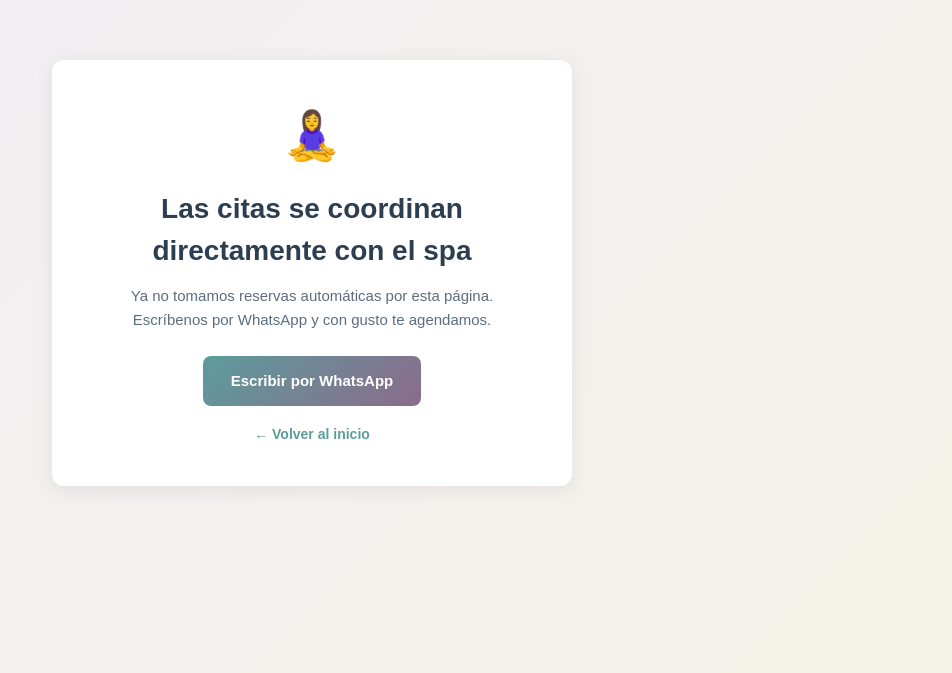
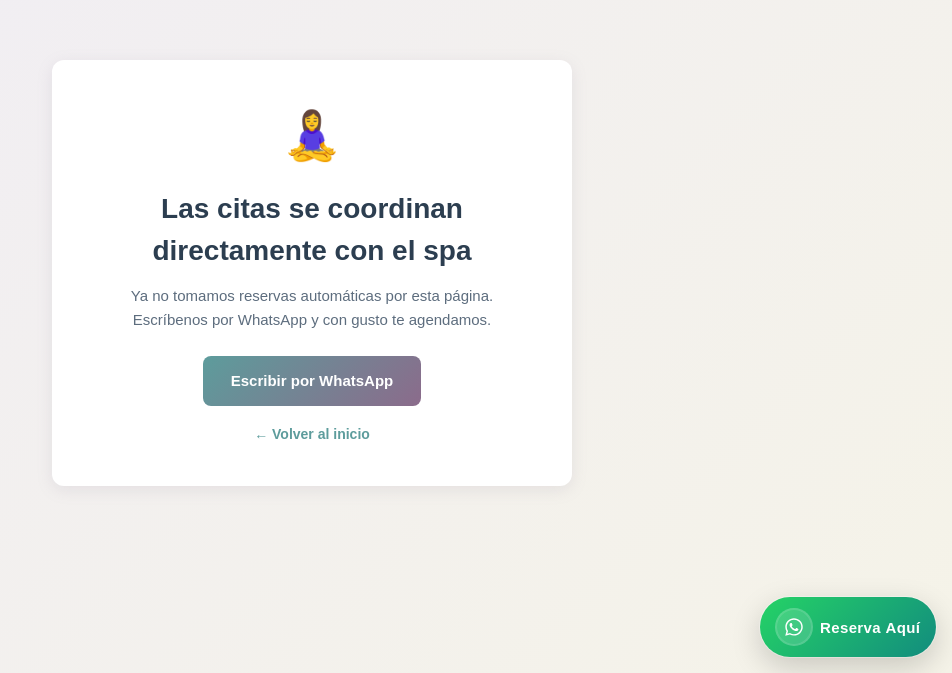
Before and after one commit to JefreyDiaz/santa-armonia, a Next.js app: page /reservar in a window 1280 px wide. Shown: the part 127-800 px from the top of the page, without its empty margins (328-1280 px from the left). Built offline with nearby package versions, Linux system fonts and the light colour scheme.

Commit message:
Implementacion de boton flotante WP en la pagina

```diff
--- a/package.json
+++ b/package.json
@@ -18,6 +18,7 @@
     "pg": "^8.13.1",
     "react": "19.1.0",
     "react-dom": "19.1.0",
+    "react-icons": "^5.6.0",
     "resend": "^6.7.0",
     "styled-jsx": "^5.1.7"
   },
--- /dev/null
+++ b/src/app/components/WhatsAppFloatingButton.tsx
@@ -0,0 +1,72 @@
+"use client";
+
+import { motion, useReducedMotion } from "framer-motion";
+import { FaWhatsapp } from "react-icons/fa";
+
+import { getWhatsAppReservaGeneralLink } from "@/lib/whatsapp-link";
+
+export default function WhatsAppFloatingButton() {
+  const shouldReduceMotion = useReducedMotion();
+  const href = getWhatsAppReservaGeneralLink();
+
+  return (
+    <div
+      className="fixed z-[9999]"
+      style={{
+        right: "max(16px, env(safe-area-inset-right))",
+        bottom: "max(16px, env(safe-area-inset-bottom))",
+      }}
+    >
+      <motion.a
+        href={href}
+        target="_blank"
+        rel="noopener noreferrer"
+        aria-label="Abrir WhatsApp para reservar"
+        className={[
+          "group inline-flex items-center gap-2",
+          "rounded-full px-4 py-3",
+          "text-white font-semibold",
+          "shadow-[0_10px_30px_rgba(0,0,0,0.18)]",
+          "bg-[linear-gradient(135deg,#25D366_0%,#128C7E_100%)]",
+          "ring-1 ring-white/30",
+          "transition-transform duration-200 hover:scale-[1.03] active:scale-[0.99]",
+          "focus:outline-none focus-visible:ring-4 focus-visible:ring-emerald-300/50",
+        ].join(" ")}
+        animate={
+          shouldReduceMotion
+            ? undefined
+            : {
+                y: [0, -2, 0],
+                scale: [1, 1.04, 1],
+              }
+        }
+        transition={
+          shouldReduceMotion
+            ? undefined
+            : {
+                duration: 0.9,
+                ease: "easeInOut",
+                repeat: Infinity,
+                repeatDelay: 4.5,
+              }
+        }
+      >
+        <span
+          className={[
+            "inline-flex items-center justify-center",
+            "h-9 w-9 rounded-full",
+            "bg-white/15 ring-1 ring-white/25",
+            "shadow-[inset_0_0_0_1px_rgba(255,255,255,0.12)]",
+          ].join(" ")}
+          aria-hidden="true"
+        >
+          <FaWhatsapp className="h-5 w-5" />
+        </span>
+
+        <span className="text-[15px] leading-none tracking-wide">
+          Reserva <span className="font-extrabold">Aquí</span>
+        </span>
+      </motion.a>
+    </div>
+  );
+}
--- a/src/app/layout.tsx
+++ b/src/app/layout.tsx
@@ -1,6 +1,7 @@
 import type { Metadata } from "next";
 import { Geist, Geist_Mono } from "next/font/google";
 import "./globals.css";
+import WhatsAppFloatingButton from "@/app/components/WhatsAppFloatingButton";
 
 const geistSans = Geist({
   variable: "--font-geist-sans",
@@ -35,6 +36,7 @@
         className={`${geistSans.variable} ${geistMono.variable} antialiased`}
       >
         {children}
+        <WhatsAppFloatingButton />
       </body>
     </html>
   );
--- a/src/lib/whatsapp-link.ts
+++ b/src/lib/whatsapp-link.ts
@@ -8,6 +8,6 @@
 /** Mensaje genérico cuando la web ya no toma reservas en línea. */
 export function getWhatsAppReservaGeneralLink(): string {
   const mensaje =
-    "Hola, quiero información para agendar una cita en Spa Santa Armonía.";
+    "Hola, quiero información para agendar una cita en Santa Armonía.";
   return `https://wa.me/${WHATSAPP_NUMBER}?text=${encodeURIComponent(mensaje)}`;
 }
```
Also changed, not shown: 1 other file (tests, documents, lock files or other folders).
